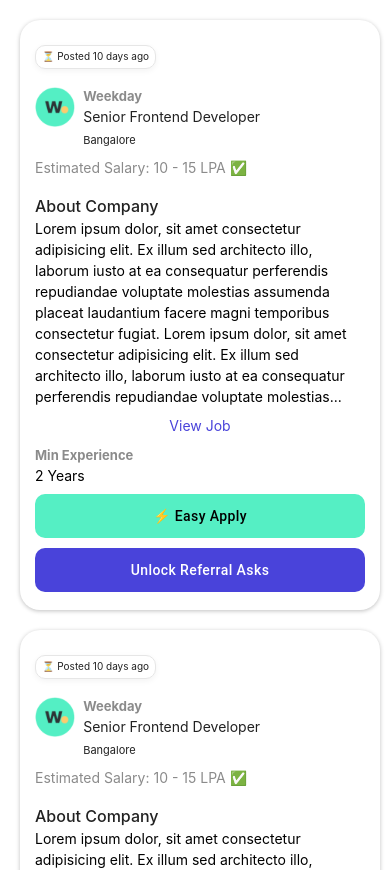
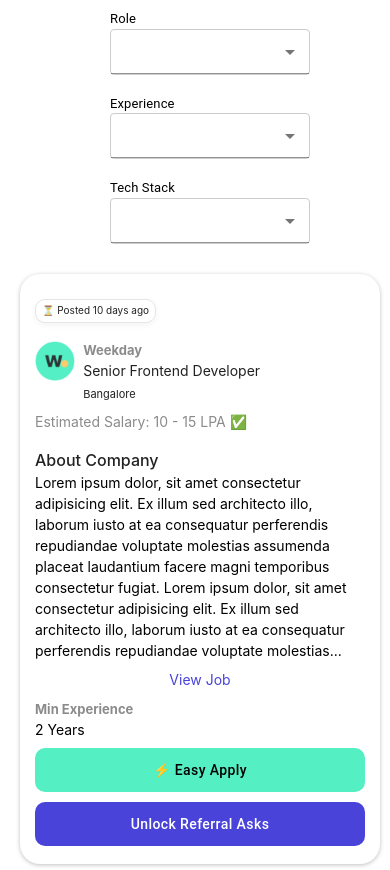
Before and after one commit to Kartik1110/weekday, a React (Vite) app: page / in a window 390 px wide. Shown: the top 870 px of the page. Built offline with nearby package versions, Linux system fonts and the light colour scheme.

Commit message:
feat: added mui select for filter feature

```diff
--- a/package.json
+++ b/package.json
@@ -12,6 +12,7 @@
   "dependencies": {
     "@emotion/react": "^11.11.4",
     "@emotion/styled": "^11.11.5",
+    "@mui/icons-material": "^5.15.16",
     "@mui/material": "^5.15.16",
     "react": "^18.2.0",
     "react-dom": "^18.2.0"
--- a/src/App.css
+++ b/src/App.css
@@ -16,9 +16,26 @@
     justify-items: center;
 }
 
+.app-layout {
+  padding-left: 160px;
+  padding-right: 260px;
+  display: grid;
+  grid-template-columns: 1fr 1fr 1fr 1fr 1fr;
+  /* grid-gap: 10px; */
+  justify-items: center;
+}
+
 
 @media (max-width: 768px) {
   .card-layout {
     grid-template-columns: 1fr;
+    justify-content: center;
   }
+
+  .app-layout {
+    display: grid;
+    grid-template-columns: 1fr;
+    justify-content: center;
+  }
+
 }
--- a/src/App.tsx
+++ b/src/App.tsx
@@ -1,8 +1,16 @@
 import './App.css'
 import JobCard from "./components/JobCard"
+import MultiSelect from './components/MultiSelect'
 
 function App() {
   return (
+    <div>
+
+      <div className='app-layout'>
+        <MultiSelect label='Role' />
+        <MultiSelect label='Experience' />
+        <MultiSelect label='Tech Stack'/>
+      </div>
       <div className='main-layout'>
         <div className='card-layout'>
           {new Array(10).fill(0).map((_, index) => (
@@ -12,6 +20,8 @@ function App() {
           ))}
         </div>
       </div>
+
+    </div>
   )
 }
 
--- /dev/null
+++ b/src/components/MultiSelect.tsx
@@ -0,0 +1,119 @@
+import React from 'react';
+import { styled } from '@mui/material/styles';
+import { Input, IconButton, InputAdornment } from '@mui/material';
+import InputLabel from '@mui/material/InputLabel';
+import MenuItem from '@mui/material/MenuItem';
+import Select from '@mui/material/Select';
+import Chip from '@mui/material/Chip';
+import ClearIcon from '@mui/icons-material/Clear';
+
+const FormControlStyled = styled('div')(
+    () => `
+    padding: 10px;
+    max-width: 100px;
+    width: auto;
+    margin: theme.spacing(1),
+    overflow: hidden;
+  `,
+);
+
+const SelectStyled = styled(Select)(
+    () => `
+    padding: 10px;
+    margin: theme.spacing(1),
+    overflow: hidden;
+    border-color: rgb(204, 204, 204);
+  `,
+);
+
+const StyledInput = styled(Input)(
+    () => `
+    height: 46px;
+    border: 1px solid #ccc;
+    border-radius: 4px;
+    padding: 8px 10px;
+    width: 200px; /* Change the width as desired */
+  `,
+);
+
+const ClearButton = styled(IconButton)(
+    () => `
+    font-size: 20px;
+    margin-right: 20px
+    `,
+);
+
+const ITEM_HEIGHT = 48;
+const ITEM_PADDING_TOP = 8;
+const MenuProps = {
+    PaperProps: {
+        style: {
+            maxHeight: ITEM_HEIGHT * 4.5 + ITEM_PADDING_TOP,
+            width: 250,
+        },
+    },
+};
+
+const names = [
+    'hbhb',
+    'uuu',
+    'quiqdx',
+    'yyy',
+];
+
+type MutiSelectProps = {
+    label: string;
+};
+
+export default function MultiSelect({ label }: MutiSelectProps) {
+    const [personName, setPersonName] = React.useState([]);
+
+    const handleChange = (event) => {
+        setPersonName(event.target.value);
+    };
+
+    const handleClear = () => {
+        setPersonName([]);
+    };
+
+    return (
+        <FormControlStyled>
+            <InputLabel style={{ fontSize: '13px', color: 'black' }} id="demo-mutiple-chip-label">{label}</InputLabel>
+            <SelectStyled
+                labelId="demo-mutiple-chip-label"
+                id="demo-mutiple-chip"
+                multiple
+                value={personName}
+                onChange={handleChange}
+                input={
+                    <StyledInput
+                        id="select-multiple-chip"
+                        endAdornment={
+                            <InputAdornment position="end">
+                                {personName.length > 0 && (
+                                    <ClearButton onClick={handleClear} size="small">
+                                        <ClearIcon />
+                                    </ClearButton>
+                                )}
+                            </InputAdornment>
+                        }
+                    />
+                }
+                renderValue={(selected) => (
+                    <div>
+                        {selected.map((value) => (
+                            <Chip key={value} label={value} />
+                        ))}
+                    </div>
+                )}
+                MenuProps={MenuProps}
+            >
+                {names.map((name) => (
+                    <MenuItem key={name} value={name}>
+                        {name}
+                    </MenuItem>
+                ))}
+            </SelectStyled>
+        </FormControlStyled>
+    );
+}
```
Also changed, not shown: 1 other file (tests, documents, lock files or other folders). Lines whose indentation alone changed are shown as unchanged.
